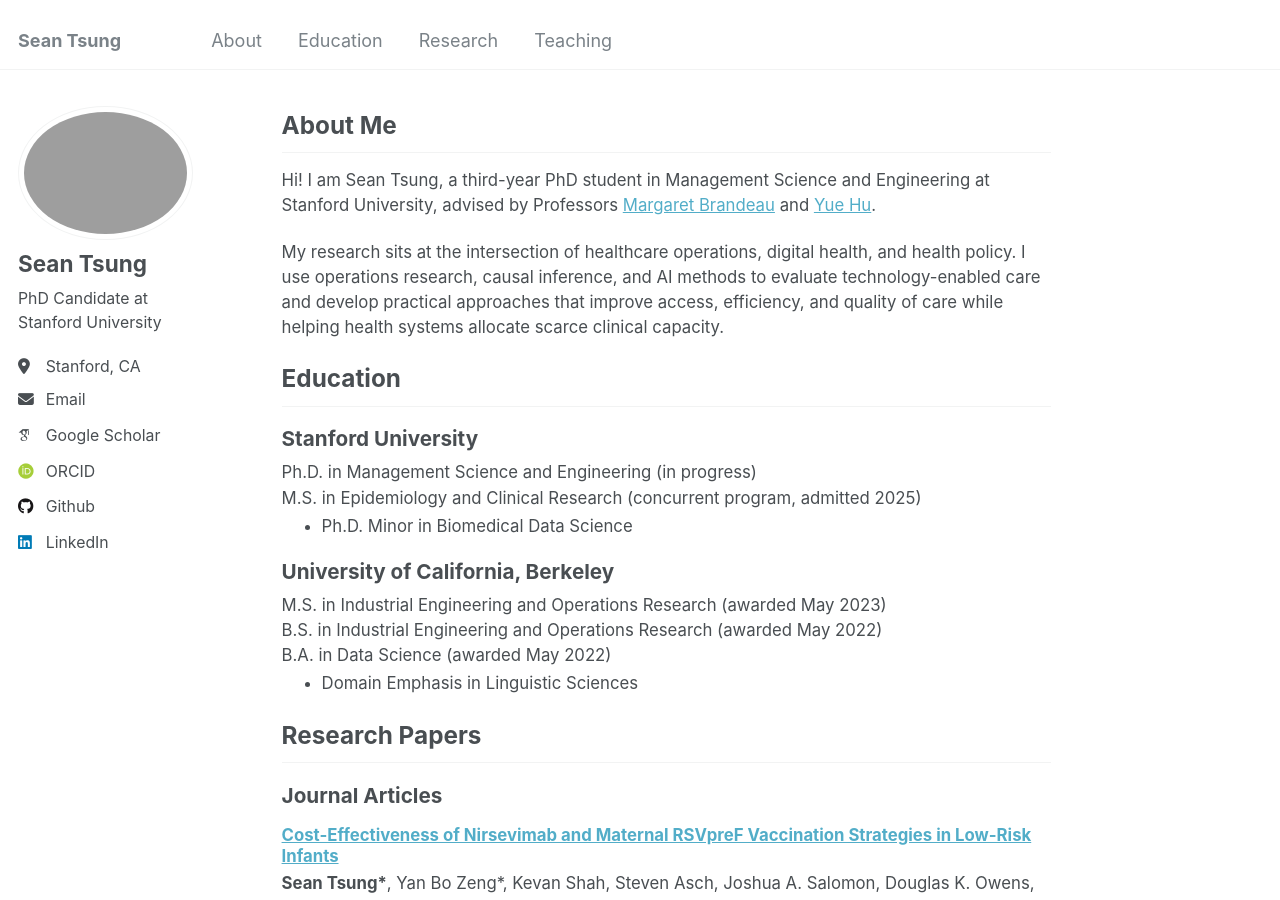
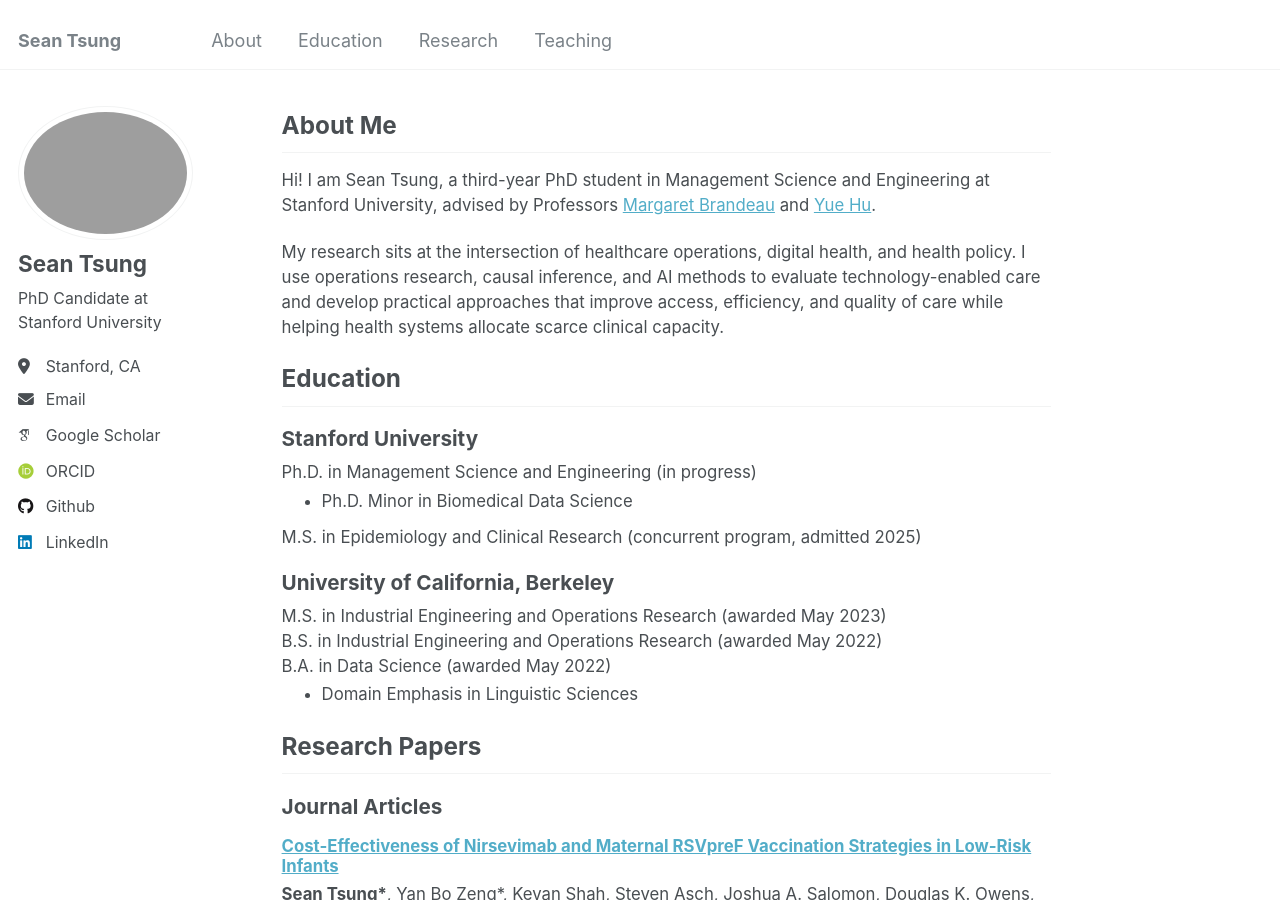
Before and after one commit to seantsung/seantsung.github.io, a Jekyll site: the page built from _pages/about.md, in a window 1280 px wide and 900 px high. Built offline with Jekyll 4.4.1, drawn with Linux system fonts in a browser that asks for light colours; some web fonts are replaced.

Commit message:
Update about.md

```diff
--- a/_pages/about.md
+++ b/_pages/about.md
@@ -17,12 +17,11 @@ redirect_from:
 
 <div class="education-section">
   <h3 class="pub-category-heading">Stanford University</h3>
-  <p>
-  Ph.D. in Management Science and Engineering (in progress)<br />
-  M.S. in Epidemiology and Clinical Research (concurrent program, admitted 2025)</p>
+  <p>Ph.D. in Management Science and Engineering (in progress)</p>
   <ul class="education-subpoints">
     <li>Ph.D. Minor in Biomedical Data Science</li>
   </ul>
+  <p>M.S. in Epidemiology and Clinical Research (concurrent program, admitted 2025)</p>
 
   <h3 class="pub-category-heading">University of California, Berkeley</h3>
   <p>
```
